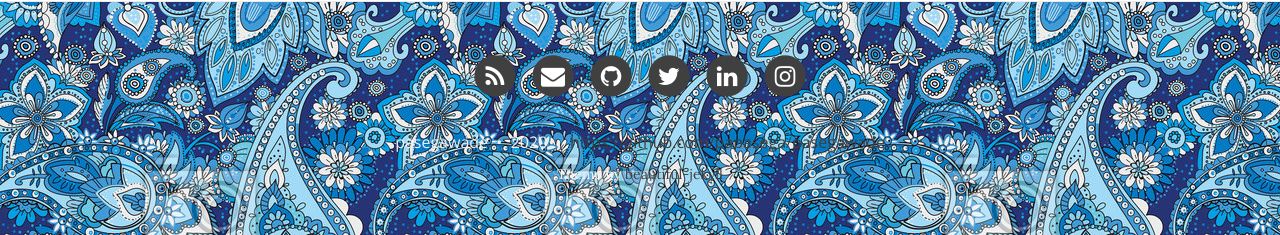
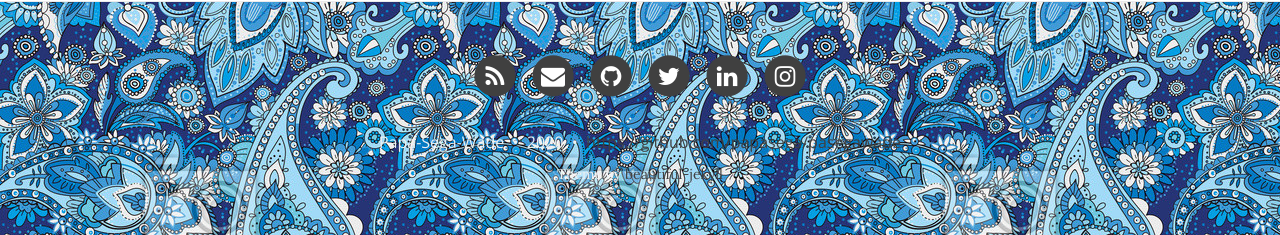
Before and after one commit to papasega/papasega.github.io, a Jekyll site: the page built from index.html, in a window 1280 px wide and 900 px high, scrolled down 840 px. Shown: the part 665-900 px from the top of the window. Built offline with Jekyll 4.4.1, drawn with Linux system fonts in a browser that asks for light colours; nearby versions of some CDN libraries; the list of posts is cut into pages by our own code; part of the change alters nothing that is shown.

Commit message:
Update _config.yml

```diff
--- a/_config.yml
+++ b/_config.yml
@@ -57,7 +57,7 @@ footer-img: "/img/avatar_psw.jpg"  #footerbg.png"
 # Change all these values or delete the ones you don't want.
 # Important: you must keep the "name" parameter, everything else you can remove
 author:
-  name: pasegawade
+  name: Papa-Sega-Wade
 
 # Select your active Social Network Links.
 # Uncomment the links you want to show in the footer and add your information to each link.
@@ -67,10 +67,10 @@ social-network-links:
   rss: true
   email: "pasega.wade@gmail.com"
   # facebook: deanattali
-  github: papasega
+  github: "phttps://github.com/papasega/"
   twitter: papasegaw
 #  reddit: yourname
-  linkedin: papasegawade
+  linkedin: "https://www.linkedin.com/in/papa-séga-wade-a5727513a"
 #  xing: yourname
 #  stackoverflow: "3943160/daattali"
 #  snapchat: deanat78
```
